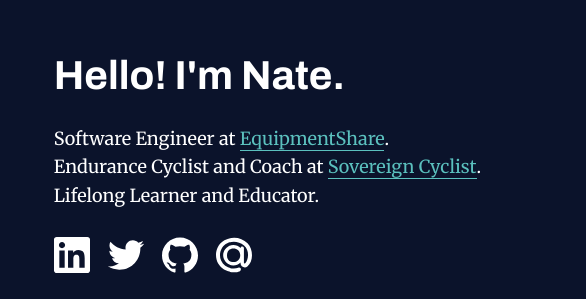
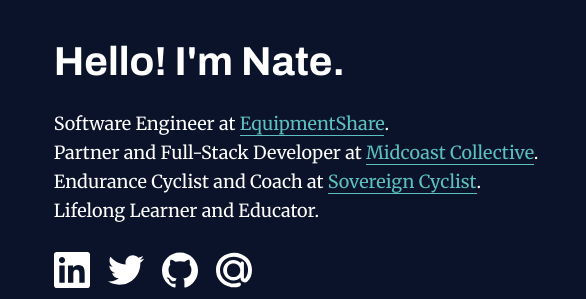
Before and after one commit to arnonate/natearnold, a Gatsby site: page / in a window 1280 px wide. Shown: the part 209-508 px from the top of the page, 533-1119 px from the left. Built offline with nearby package versions, Linux system fonts and the light colour scheme; Gatsby itself is replaced by a stand-in of ours.

Commit message:
Add midcoast

```diff
--- a/src/pages/index.js
+++ b/src/pages/index.js
@@ -19,6 +19,9 @@
         <p>
           Software Engineer at{" "}
           <a href="https://equipmentshare.com">EquipmentShare</a>.
+          <br />
+          Partner and Full-Stack Developer at{" "}
+          <a href="https://midcoast.io">Midcoast Collective</a>.
           <br />
           Endurance Cyclist and Coach at{" "}
           <a href="https://sovereigncyclist.com">Sovereign Cyclist</a>.
```
